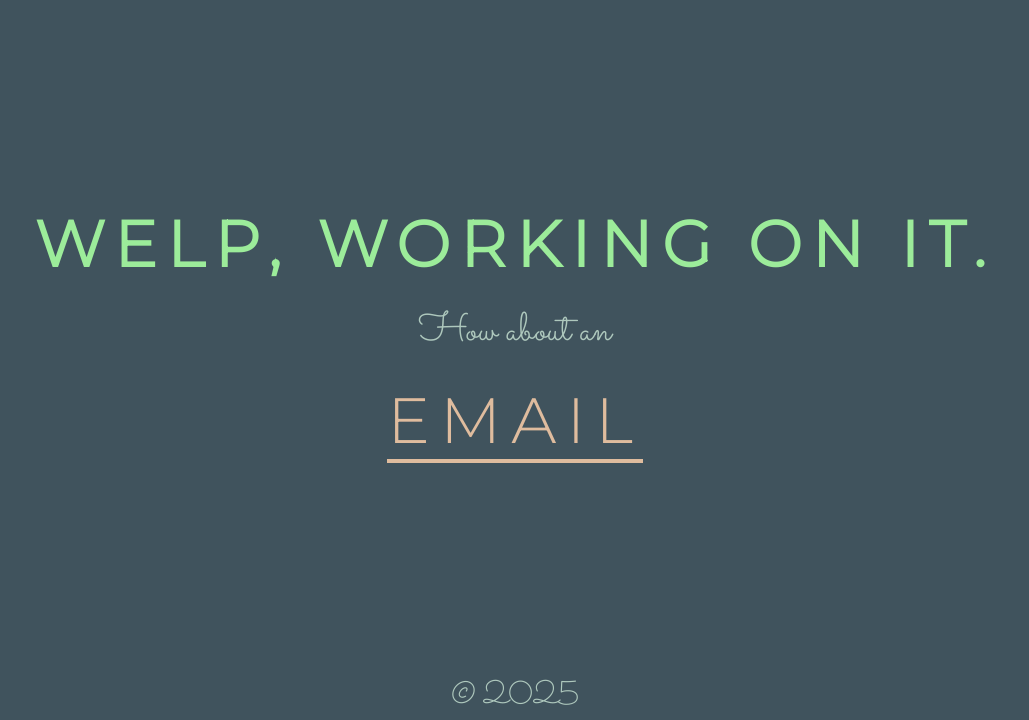
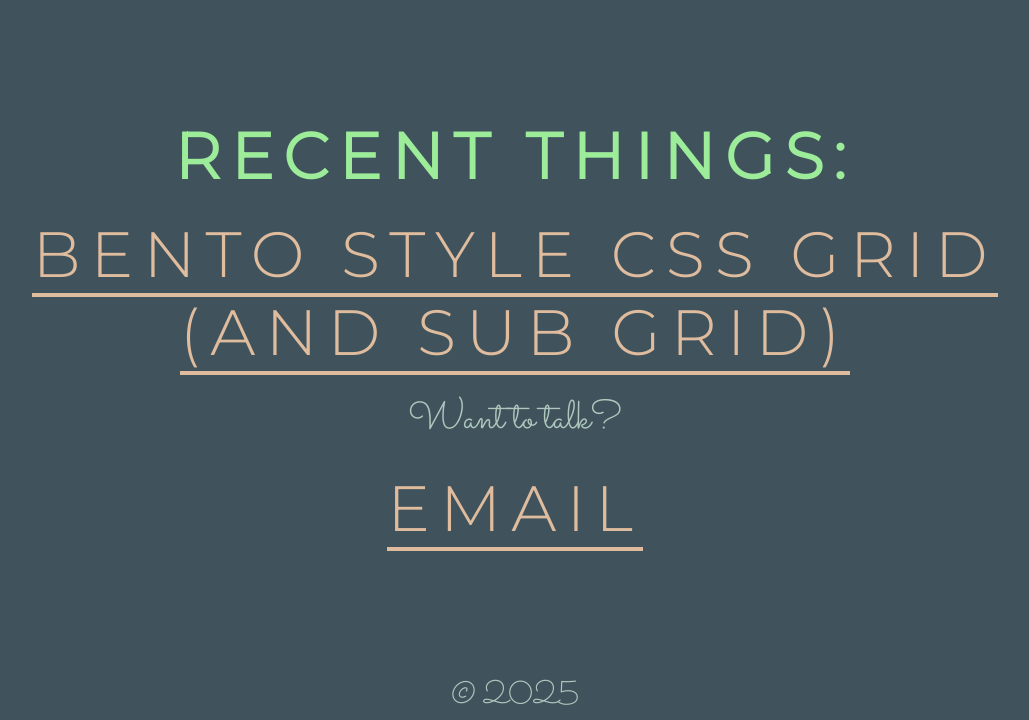
Before and after one commit to shawnebeyer/website, a website: page sites.html in a window 1280 px wide. Shown: the part 80-800 px from the top of the page, without its empty margins (125-1154 px from the left). Drawn offline with Linux system fonts and the light colour scheme.

Commit message:
adding grid link to pages page

```diff
--- a/sites.html
+++ b/sites.html
@@ -74,8 +74,13 @@
     </header>
     <main class="main">
       <section class="content">
-        <h1>Welp, working on it.</h1>
-        <span>How about an</span>
+        <h1>Recent things:</h1>
+        <p>
+          <a href="https://shawnebeyer.github.io/css-grid-subgrid/"
+            >Bento style CSS Grid (and sub grid)</a
+          >
+        </p>
+        <span>Want to talk?</span>
         <p><a href="mailto:ebeyershawn@gmail.com">email</a></p>
       </section>
     </main>
```
